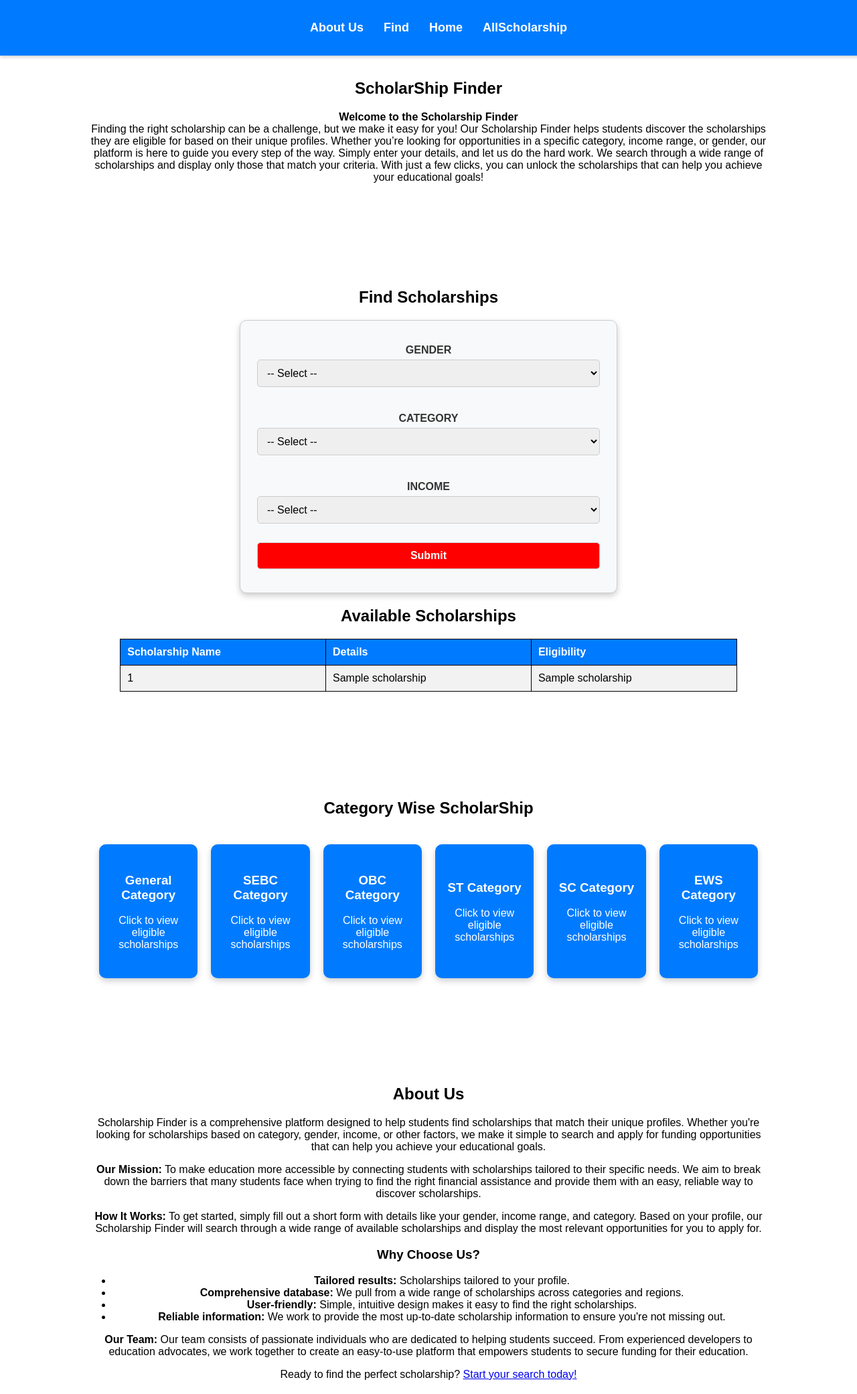
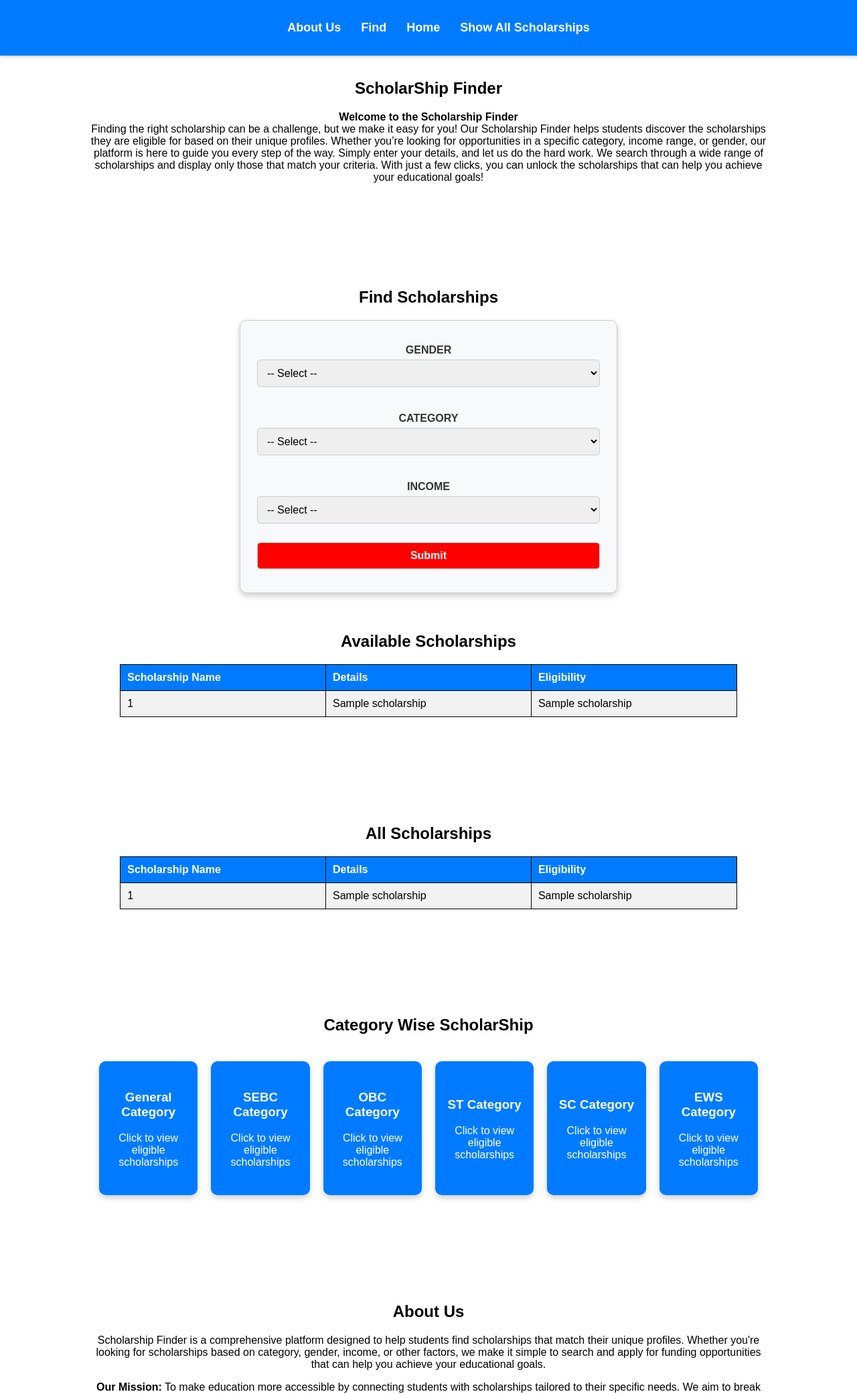
Before and after one commit to ShraddhaP0501/ScholarshipFinder, a Flask app: template templates/index.html in a window 1280 px wide. Shown: the top 2082 px of the page at 67% size. Before the commit the page ends 2061 px from the top, so only its background shows below. Run offline with Flask 3, Linux system fonts and the light colour scheme; the template is opened without the code that fills it: most values are stand-ins (such as "Sample title", 1, 10 or a date in 2020).

Commit message:
new index

```diff
--- a/templates/index.html
+++ b/templates/index.html
@@ -1,6 +1,5 @@
 <!DOCTYPE html>
 <html lang="en">
-
 <head>
     <meta charset="UTF-8">
     <meta name="viewport" content="width=device-width, initial-scale=1.0">
@@ -22,7 +21,7 @@
             <li><a href="#about">About Us</a></li>
             <li><a href="#find">Find</a></li>
             <li><a href="#home">Home</a></li>
-            <li><a href="#allScholarship">AllScholarship</a></li>
+            <li><a href="#all_scholarships">Show All Scholarships</a></li>
         </ul>
     </nav>
 
@@ -68,21 +67,21 @@
             <label for="income">INCOME</label>
             <select id="income" name="income" required>
                 <option value="">-- Select --</option>
-                <option value="Below 50000">Below rs. 50000</option>
-                <option value="50000_100000">50000_100000</option>
-                <option value="100000_200000">100000_200000</option>
-                <option value="200000_300000">200000_300000</option>
-                <option value="300000_400000">300000_400000</option>
-                <option value="400000_500000">400000_500000</option>
-                <option value="500000_600000">500000_600000</option>
-                <option value="600000_700000">500000_600000</option>
-                <option value="700000_800000">500000_600000</option>
-                <option value="more_800000">More 600000</option>
+                <option value="Below 50000">Below Rs. 50000</option>
+                <option value="50000_100000">Rs. 50,000 - 1,00,000</option>
+                <option value="100000_200000">Rs. 1,00,000 - 2,00,000</option>
+                <option value="200000_300000">Rs. 2,00,000 - 3,00,000</option>
+                <option value="300000_400000">Rs. 3,00,000 - 4,00,000</option>
+                <option value="400000_500000">Rs. 4,00,000 - 5,00,000</option>
+                <option value="500000_600000">Rs. 5,00,000 - 6,00,000</option>
+                <option value="600000_700000">Rs. 6,00,000 - 7,00,000</option>
+                <option value="700000_800000">Rs. 7,00,000 - 8,00,000</option>
+                <option value="more_800000">More than Rs. 8,00,000</option>
             </select><br><br>
-
 
             <input type="submit" value="Submit">
         </form>
+        <br>
 
         {% if scholarships %}
         <h2>Available Scholarships</h2>
@@ -113,7 +112,34 @@
         {% endif %}
     </section>
 
-    <section id="allScholarship">
+    <!-- All Scholarships -->
+    <section id="all_scholarships">
+    {% if all_scholarships %}
+        <h2>All Scholarships</h2>
+        <table border="1">
+            <thead>
+                <tr>
+                    <th>Scholarship Name</th>
+                    <th>Details</th>
+                    <th>Eligibility</th>
+                </tr>
+            </thead>
+            <tbody>
+                {% for scholarship in all_scholarships %}
+                <tr>
+                    <td>{{ scholarship[0] }}</td>
+                    <td>{{ scholarship[1] }}</td>
+                    <td>{{ scholarship[2] }}</td>
+                </tr>
+                {% endfor %}
+            </tbody>
+        </table>
+    {% else %}
+        <p>No scholarships found.</p>
+    {% endif %}
+    </section>
+<!--Category wise scholarship-->
+    <section id="Categorywisescholarship">
         <h2>Category Wise ScholarShip</h2>
         <div class="scholarship-container">
             <a href="scholarships.html?category=general" class="scholarship-box">
```
Lines whose indentation alone changed are shown as unchanged.
